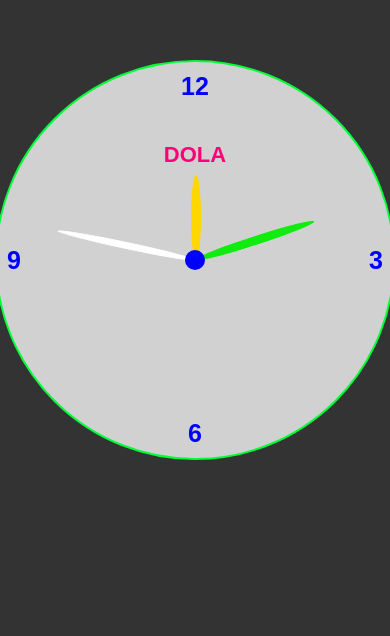
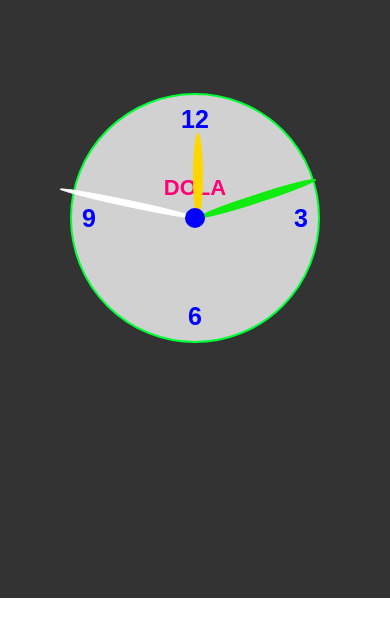
Before and after one commit to AdelMuhammad7/clock, a plain HTML site: page index.html in a window 390 px wide. Shown: the part 162-798 px from the top of the page. Drawn offline with Linux system fonts and the light colour scheme.

Commit message:
change styles

```diff
--- a/style.css
+++ b/style.css
@@ -57,8 +57,6 @@
     top: 10px;
     transform: translateX(-50%);
 }
-
-
 .center {
     content: "";
     position: absolute;
@@ -114,3 +112,15 @@
 .dola {
     transform: rotate(1deg);
 }
+
+
+@media (max-width: 400px) {
+    .container {
+        height: 90vh;
+        overflow: hidden;
+    }
+    .container .clock {
+        width: 250px;
+        height: 250px;
+    }
+}
```
